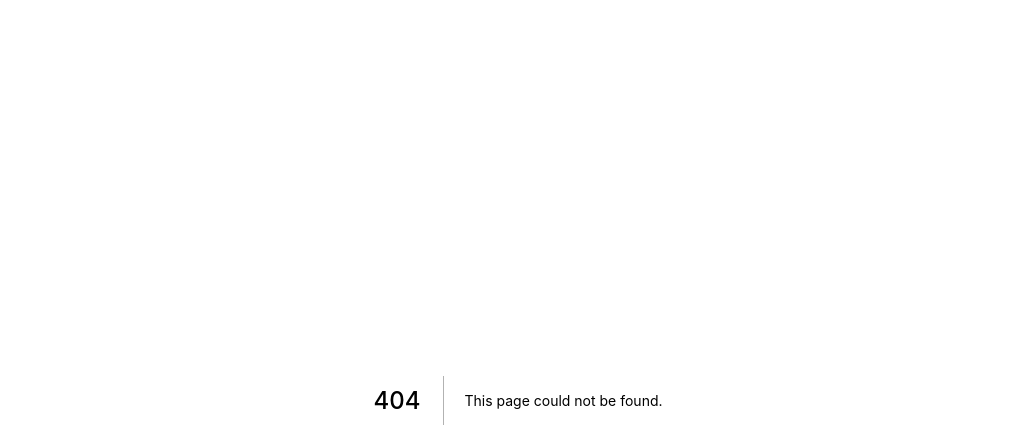
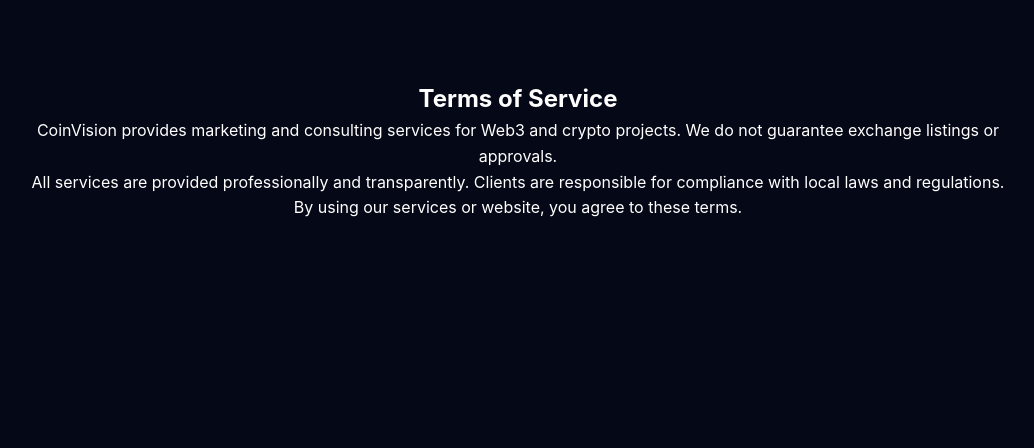
Before and after one commit to hydaar007-lab/coinvision, a Next.js app: page /terms in a window 1280 px wide. Before the commit this address had no page. Shown: the top 448 px of the page, without its empty margins (122-1156 px from the left). Built offline with nearby package versions, Linux system fonts and the light colour scheme.

Commit message:
Create page.js

```diff
--- /dev/null
+++ b/app/terms/page.js
@@ -0,0 +1,18 @@
+export default function Terms() {
+  return (
+    <section>
+      <h1>Terms of Service</h1>
+      <p>
+        CoinVision provides marketing and consulting services for Web3 and crypto
+        projects. We do not guarantee exchange listings or approvals.
+      </p>
+      <p>
+        All services are provided professionally and transparently. Clients are
+        responsible for compliance with local laws and regulations.
+      </p>
+      <p>
+        By using our services or website, you agree to these terms.
+      </p>
+    </section>
+  );
+}
```
